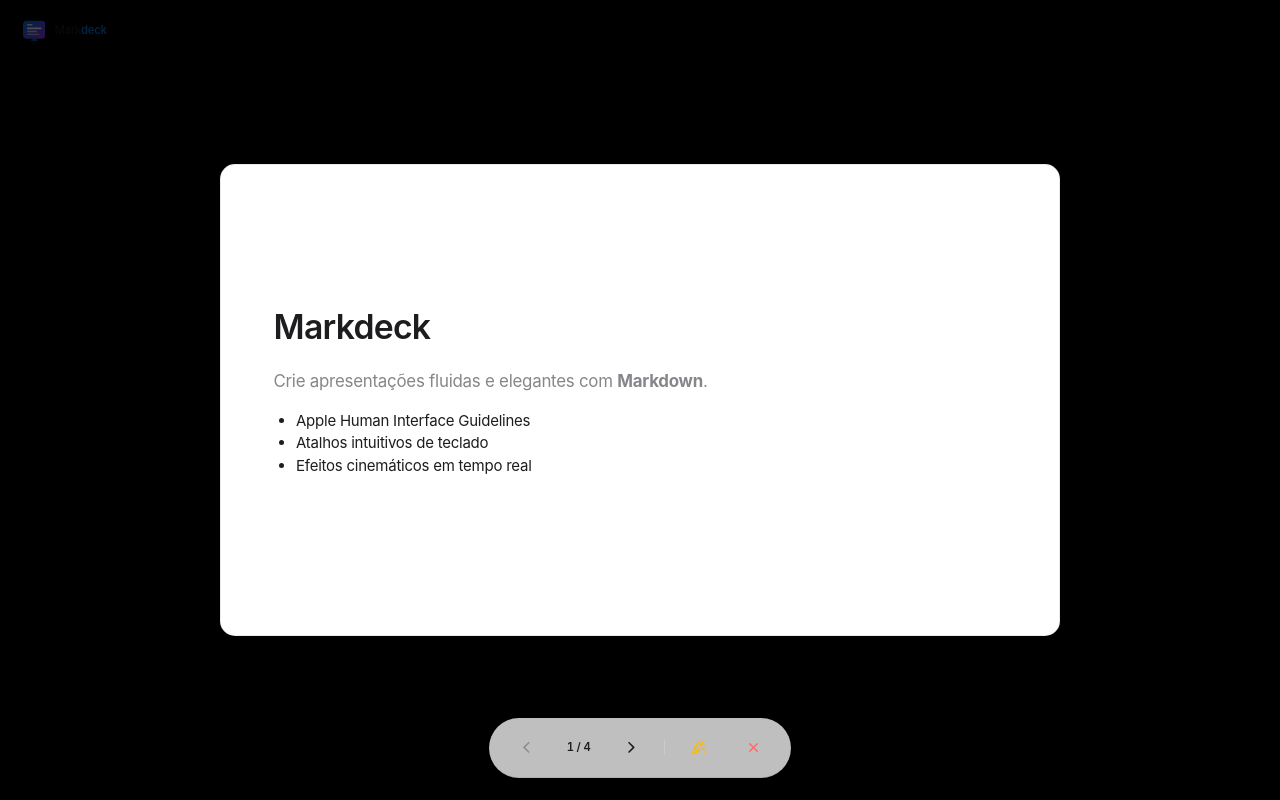
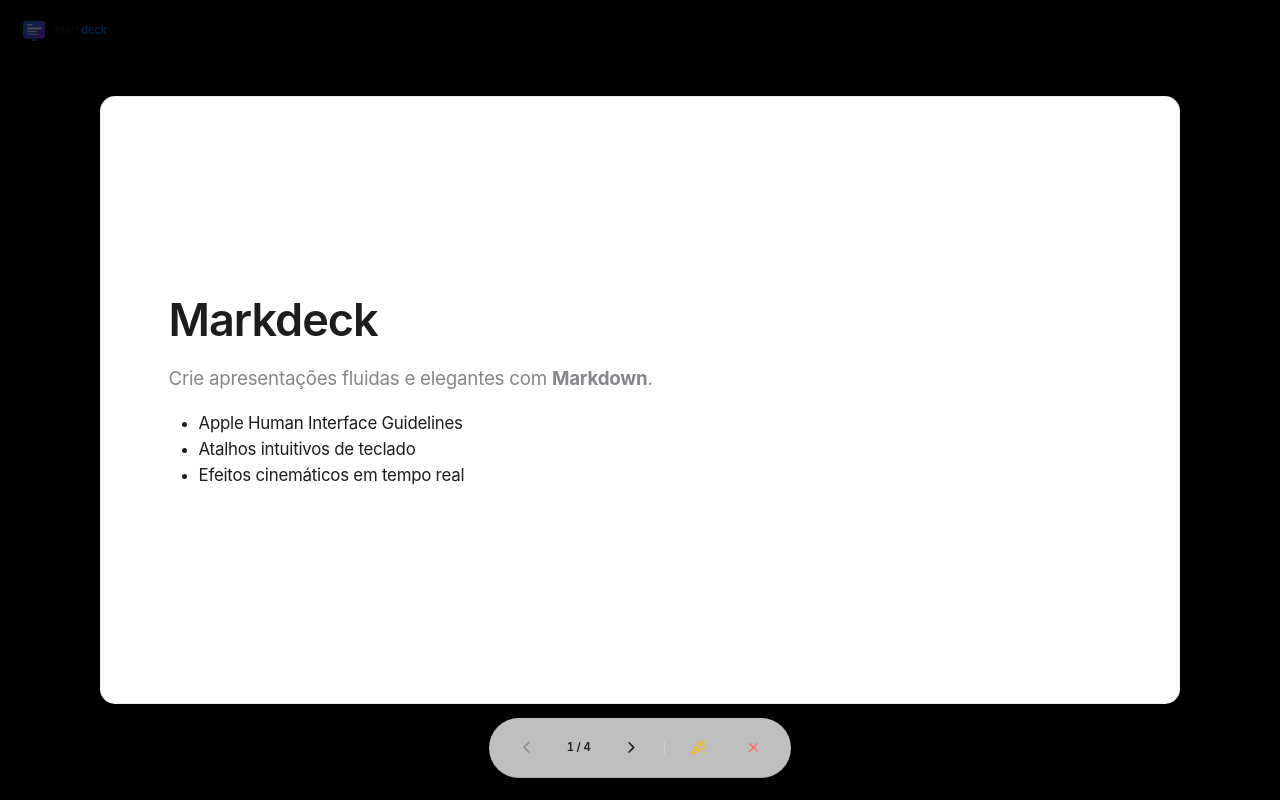
Before and after one commit to SS20112006/Markdeck, a React (Vite) app: page / in a window 1280 px wide. Both pictures are taken after a click on the button "Apresentar". Built offline with nearby package versions, Linux system fonts and the light colour scheme.

Commit message:
fix(presentation): resolve fullscreen exit on slide change and enhance arrow navigation

```diff
--- a/src/App.tsx
+++ b/src/App.tsx
@@ -40,7 +40,30 @@
     }
   }, [fileName])
 
-  // Global Keyboard Shortcuts (Cmd+Enter to present, ? for shortcuts modal)
+  // Parse markdown into structured slide objects
+  const slides = useMemo(() => parseMarkdownToSlides(markdown), [markdown])
+
+  // Safeguard active slide index
+  const safeIndex = Math.min(Math.max(0, currentSlideIndex), Math.max(0, slides.length - 1))
+  const currentSlide = slides[safeIndex]
+
+  const handleNext = useCallback(() => {
+    setCurrentSlideIndex((prev) => Math.min(prev + 1, slides.length - 1))
+  }, [slides.length])
+
+  const handlePrev = useCallback(() => {
+    setCurrentSlideIndex((prev) => Math.max(prev - 1, 0))
+  }, [])
+
+  const handleClosePresentation = useCallback(() => {
+    setIsPresenting(false)
+  }, [])
+
+  const handleStartPresentation = useCallback(() => {
+    setIsPresenting(true)
+  }, [])
+
+  // Global Keyboard Shortcuts (Cmd+Enter to present, ? for shortcuts modal, Arrow keys in preview)
   useEffect(() => {
     const handleGlobalKeyDown = (e: KeyboardEvent) => {
       // Cmd/Ctrl + Enter to toggle presentation
@@ -57,37 +80,30 @@
         (target.tagName === 'INPUT' ||
           target.tagName === 'TEXTAREA' ||
           target.isContentEditable ||
-          target.closest('.cm-editor'))
+          Boolean(target.closest('.cm-editor')))
 
       // '?' opens shortcuts modal when not typing in editor
       if (!isInput && e.key === '?') {
         e.preventDefault()
         setIsShortcutsOpen((prev) => !prev)
+        return
+      }
+
+      // Arrow navigation in preview mode (when not presenting and not typing)
+      if (!isPresenting && !isInput) {
+        if (e.key === 'ArrowRight' || e.key === 'ArrowDown') {
+          e.preventDefault()
+          handleNext()
+        } else if (e.key === 'ArrowLeft' || e.key === 'ArrowUp') {
+          e.preventDefault()
+          handlePrev()
+        }
       }
     }
 
     window.addEventListener('keydown', handleGlobalKeyDown)
     return () => window.removeEventListener('keydown', handleGlobalKeyDown)
-  }, [])
-
-  // Parse markdown into structured slide objects
-  const slides = useMemo(() => parseMarkdownToSlides(markdown), [markdown])
-
-  // Safeguard active slide index
-  const safeIndex = Math.min(Math.max(0, currentSlideIndex), Math.max(0, slides.length - 1))
-  const currentSlide = slides[safeIndex]
-
-  const handleNext = () => {
-    if (safeIndex < slides.length - 1) {
-      setCurrentSlideIndex(safeIndex + 1)
-    }
-  }
-
-  const handlePrev = () => {
-    if (safeIndex > 0) {
-      setCurrentSlideIndex(safeIndex - 1)
-    }
-  }
+  }, [isPresenting, handleNext, handlePrev])
 
   const handleImportFile = useCallback((content: string, name: string) => {
     setMarkdown(content)
@@ -169,7 +185,7 @@
           totalSlides={slides.length}
           onPrev={handlePrev}
           onNext={handleNext}
-          onStartPresentation={() => setIsPresenting(true)}
+          onStartPresentation={handleStartPresentation}
           onImportFile={handleImportFile}
           onExportFile={handleExportFile}
           onResetDemo={handleResetDemo}
@@ -187,7 +203,7 @@
           <PresentationMode
             slides={slides}
             currentIndex={safeIndex}
-            onClose={() => setIsPresenting(false)}
+            onClose={handleClosePresentation}
             onNext={handleNext}
             onPrev={handlePrev}
           />
--- a/src/components/Presentation/PresentationMode.tsx
+++ b/src/components/Presentation/PresentationMode.tsx
@@ -1,4 +1,4 @@
-import React, { useEffect } from 'react'
+import React, { useEffect, useRef } from 'react'
 import type { SlideData } from '../../types/deck'
 import { SlideView } from '../Slide/SlideView'
 import { X, ChevronLeft, ChevronRight, PartyPopper } from 'lucide-react'
@@ -20,49 +20,86 @@
   onNext,
   onPrev,
 }) => {
+  const containerRef = useRef<HTMLDivElement>(null)
+  const touchStartX = useRef<number | null>(null)
   const currentSlide = slides[currentIndex]
 
-  // Native Fullscreen API Integration
+  // Stable references to prevent effect re-runs when callbacks or slide index change
+  const onNextRef = useRef(onNext)
+  onNextRef.current = onNext
+  const onPrevRef = useRef(onPrev)
+  onPrevRef.current = onPrev
+  const onCloseRef = useRef(onClose)
+  onCloseRef.current = onClose
+
+  // Auto-focus container on mount so keyboard events are immediately captured
   useEffect(() => {
-    const enterFullscreen = async () => {
+    containerRef.current?.focus()
+  }, [])
+
+  // Robust Native Fullscreen Management - Runs ONCE on mount, NEVER on slide changes!
+  useEffect(() => {
+    let didEnterFullscreen = false
+
+    const requestFs = async () => {
       try {
         if (!document.fullscreenElement && document.documentElement.requestFullscreen) {
           await document.documentElement.requestFullscreen()
+          didEnterFullscreen = true
         }
       } catch {
-        // Silently handle if browser restricts automatic fullscreen
+        // Browser policy may require a direct user gesture; graceful fallback to CSS fullscreen
       }
     }
 
-    enterFullscreen()
+    requestFs()
 
     const handleFullscreenChange = () => {
-      if (!document.fullscreenElement) {
-        onClose()
+      // Only close if we had successfully entered fullscreen and user exited via browser escape
+      if (didEnterFullscreen && !document.fullscreenElement) {
+        onCloseRef.current()
       }
     }
 
     document.addEventListener('fullscreenchange', handleFullscreenChange)
+
     return () => {
       document.removeEventListener('fullscreenchange', handleFullscreenChange)
+      // Exit fullscreen only when the presentation component is actually unmounted
       if (document.fullscreenElement && document.exitFullscreen) {
         document.exitFullscreen().catch(() => {})
       }
     }
-  }, [onClose])
+  }, [])
 
-  // Keyboard navigation
+  // Robust Keyboard Navigation with Capture Phase
   useEffect(() => {
     const handleKeyDown = (e: KeyboardEvent) => {
+      // Prevent background windows or inputs from capturing keys
+      e.stopPropagation()
+
       if (e.key === 'Escape') {
-        onClose()
-      } else if (e.key === 'ArrowRight' || e.key === ' ') {
         e.preventDefault()
-        onNext()
-      } else if (e.key === 'ArrowLeft') {
+        onCloseRef.current()
+      } else if (
+        e.key === 'ArrowRight' ||
+        e.key === 'ArrowDown' ||
+        e.key === ' ' ||
+        e.key === 'PageDown' ||
+        (e.key === 'Enter' && !e.metaKey && !e.ctrlKey)
+      ) {
         e.preventDefault()
-        onPrev()
+        onNextRef.current()
+      } else if (
+        e.key === 'ArrowLeft' ||
+        e.key === 'ArrowUp' ||
+        e.key === 'PageUp' ||
+        e.key === 'Backspace'
+      ) {
+        e.preventDefault()
+        onPrevRef.current()
       } else if (e.key.toLowerCase() === 'c') {
+        e.preventDefault()
         confetti({
           particleCount: 100,
           spread: 70,
@@ -71,31 +108,75 @@
       }
     }
 
-    window.addEventListener('keydown', handleKeyDown)
-    return () => window.removeEventListener('keydown', handleKeyDown)
-  }, [onClose, onNext, onPrev])
+    // Attach with capture: true to intercept keys reliably
+    window.addEventListener('keydown', handleKeyDown, true)
+    return () => window.removeEventListener('keydown', handleKeyDown, true)
+  }, [])
+
+  // Click on slide to advance: left 25% goes back, right 75% goes forward
+  const handleCanvasClick = (e: React.MouseEvent<HTMLDivElement>) => {
+    const rect = e.currentTarget.getBoundingClientRect()
+    const clickX = e.clientX - rect.left
+    if (clickX < rect.width * 0.25) {
+      onPrevRef.current()
+    } else {
+      onNextRef.current()
+    }
+  }
+
+  // Touch Swipe gestures for iPad/iPhone/Tablets
+  const handleTouchStart = (e: React.TouchEvent) => {
+    touchStartX.current = e.touches[0].clientX
+  }
+
+  const handleTouchEnd = (e: React.TouchEvent) => {
+    if (touchStartX.current === null) return
+    const diff = e.changedTouches[0].clientX - touchStartX.current
+    if (Math.abs(diff) > 50) {
+      if (diff < 0) {
+        onNextRef.current()
+      } else {
+        onPrevRef.current()
+      }
+    }
+    touchStartX.current = null
+  }
 
   return (
-    <div className="fixed inset-0 z-50 bg-black flex flex-col items-center justify-center">
+    <div
+      ref={containerRef}
+      tabIndex={0}
+      onTouchStart={handleTouchStart}
+      onTouchEnd={handleTouchEnd}
+      className="fixed inset-0 z-50 bg-black flex flex-col items-center justify-center outline-none select-none cursor-default"
+    >
       {/* Subtle Brand Watermark */}
       <div className="absolute top-5 left-6 z-10 opacity-30 hover:opacity-90 transition-opacity">
         <Logo size="sm" showText={true} />
       </div>
 
-      {/* Slide Canvas */}
-      <SlideView slide={currentSlide} isPresentationMode={true} />
+      {/* Interactive Slide Canvas with Click Zones */}
+      <div
+        onClick={handleCanvasClick}
+        className="w-full h-full flex items-center justify-center cursor-pointer"
+        title="Clique na direita para avançar, na esquerda para recuar"
+      >
+        <SlideView slide={currentSlide} isPresentationMode={true} />
+      </div>
 
       {/* Floating Bottom Control Bar */}
       <nav
         aria-label="Controlos de Apresentação"
-        className="absolute bottom-6 px-4 py-2 rounded-full hig-regular-material shadow-2xl flex items-center space-x-3 text-white"
+        onClick={(e) => e.stopPropagation()} // Prevent slide advance when clicking buttons
+        className="absolute bottom-6 px-4 py-2 rounded-full hig-regular-material shadow-2xl flex items-center space-x-3 text-white z-20 cursor-default"
       >
         <button
           type="button"
           onClick={onPrev}
           disabled={currentIndex === 0}
           aria-label="Slide anterior"
-          className="hig-touch-target p-2 rounded-full hover:bg-white/20 disabled:opacity-30 transition-colors"
+          title="Slide anterior (←)"
+          className="hig-touch-target p-2 rounded-full hover:bg-white/20 disabled:opacity-30 disabled:cursor-not-allowed transition-colors"
         >
           <ChevronLeft className="w-5 h-5 text-[var(--color-text-primary)]" />
         </button>
@@ -109,7 +190,8 @@
           onClick={onNext}
           disabled={currentIndex >= slides.length - 1}
           aria-label="Próximo slide"
-          className="hig-touch-target p-2 rounded-full hover:bg-white/20 disabled:opacity-30 transition-colors"
+          title="Próximo slide (→ ou Espaço)"
+          className="hig-touch-target p-2 rounded-full hover:bg-white/20 disabled:opacity-30 disabled:cursor-not-allowed transition-colors"
         >
           <ChevronRight className="w-5 h-5 text-[var(--color-text-primary)]" />
         </button>
--- a/src/components/Slide/SlideView.tsx
+++ b/src/components/Slide/SlideView.tsx
@@ -22,14 +22,16 @@
 
   return (
     <div
-      className={`flex-1 flex flex-col items-center justify-center p-6 ${
-        isPresentationMode
-          ? 'bg-black w-screen h-screen p-12'
-          : 'bg-[var(--color-bg-canvas)]'
+      className={`flex-1 flex flex-col items-center justify-center ${
+        isPresentationMode ? 'w-full h-full p-4 sm:p-8 md:p-12' : 'p-6 bg-[var(--color-bg-canvas)]'
       }`}
     >
       <div
-        className={`relative aspect-[16/9] w-full max-w-4xl bg-white dark:bg-[#1a1a1e] rounded-2xl shadow-2xl border border-[var(--color-bg-material-border)] overflow-hidden flex flex-col`}
+        className={`relative aspect-[16/9] w-full ${
+          isPresentationMode
+            ? 'max-w-6xl max-h-[85vh] shadow-[0_25px_60px_-15px_rgba(0,0,0,0.7)]'
+            : 'max-w-4xl shadow-2xl'
+        } bg-white dark:bg-[#1a1a1e] rounded-2xl border border-[var(--color-bg-material-border)] overflow-hidden flex flex-col transition-all`}
       >
         <AnimatePresence mode="wait">
           <motion.div
@@ -37,17 +39,23 @@
             initial={{ opacity: 0, x: 20 }}
             animate={{ opacity: 1, x: 0 }}
             exit={{ opacity: 0, x: -20 }}
-            transition={{ duration: 0.25, ease: [0.16, 1, 0.3, 1] }}
-            className="flex-1 p-10 md:p-14 flex flex-col justify-center overflow-auto text-[var(--color-text-primary)]"
+            transition={{ duration: 0.22, ease: [0.16, 1, 0.3, 1] }}
+            className={`flex-1 ${
+              isPresentationMode ? 'p-10 sm:p-14 md:p-18' : 'p-8 md:p-12'
+            } flex flex-col justify-center overflow-auto text-[var(--color-text-primary)]`}
           >
             <div
-              className="prose dark:prose-invert max-w-none text-left [&>h1]:text-4xl [&>h1]:font-semibold [&>h1]:mb-6 [&>h1]:tracking-tight [&>h2]:text-2xl [&>h2]:font-semibold [&>h2]:mb-4 [&>h2]:tracking-tight [&>p]:text-lg [&>p]:leading-relaxed [&>p]:text-[var(--color-text-secondary)] [&>ul]:list-disc [&>ul]:pl-6 [&>ul]:my-4 [&>ul>li]:text-base [&>pre]:bg-black/5 dark:[&>pre]:bg-black/40 [&>pre]:p-4 [&>pre]:rounded-xl [&>pre]:font-mono [&>pre]:text-sm [&>code]:bg-black/5 dark:[&>code]:bg-white/10 [&>code]:px-1.5 [&>code]:py-0.5 [&>code]:rounded"
+              className={`prose dark:prose-invert max-w-none text-left ${
+                isPresentationMode
+                  ? '[&>h1]:text-4xl md:[&>h1]:text-5xl [&>h1]:font-semibold [&>h1]:mb-6 [&>h1]:tracking-tight [&>h2]:text-2xl md:[&>h2]:text-3xl [&>h2]:font-semibold [&>h2]:mb-4 [&>h2]:tracking-tight [&>p]:text-xl [&>p]:leading-relaxed [&>p]:text-[var(--color-text-secondary)] [&>ul]:list-disc [&>ul]:pl-8 [&>ul]:my-4 [&>ul>li]:text-lg [&>pre]:bg-black/5 dark:[&>pre]:bg-black/40 [&>pre]:p-5 [&>pre]:rounded-xl [&>pre]:font-mono [&>pre]:text-base [&>code]:bg-black/5 dark:[&>code]:bg-white/10 [&>code]:px-2 [&>code]:py-0.5 [&>code]:rounded'
+                  : '[&>h1]:text-3xl md:[&>h1]:text-4xl [&>h1]:font-semibold [&>h1]:mb-4 [&>h1]:tracking-tight [&>h2]:text-xl md:[&>h2]:text-2xl [&>h2]:font-semibold [&>h2]:mb-3 [&>h2]:tracking-tight [&>p]:text-base [&>p]:leading-relaxed [&>p]:text-[var(--color-text-secondary)] [&>ul]:list-disc [&>ul]:pl-6 [&>ul]:my-3 [&>ul>li]:text-sm [&>pre]:bg-black/5 dark:[&>pre]:bg-black/40 [&>pre]:p-4 [&>pre]:rounded-xl [&>pre]:font-mono [&>pre]:text-sm [&>code]:bg-black/5 dark:[&>code]:bg-white/10 [&>code]:px-1.5 [&>code]:py-0.5 [&>code]:rounded'
+              }`}
               dangerouslySetInnerHTML={{ __html: slide.html }}
             />
           </motion.div>
         </AnimatePresence>
 
-        {/* Speaker notes badge if present */}
+        {/* Speaker notes badge if present in editor mode */}
         {slide.notes && !isPresentationMode && (
           <div className="h-10 px-6 bg-black/5 dark:bg-black/30 border-t border-[var(--color-bg-material-border)] flex items-center text-xs text-[var(--color-text-secondary)] select-none">
             <FileText className="w-3.5 h-3.5 mr-2 text-[var(--color-accent)]" />
```
